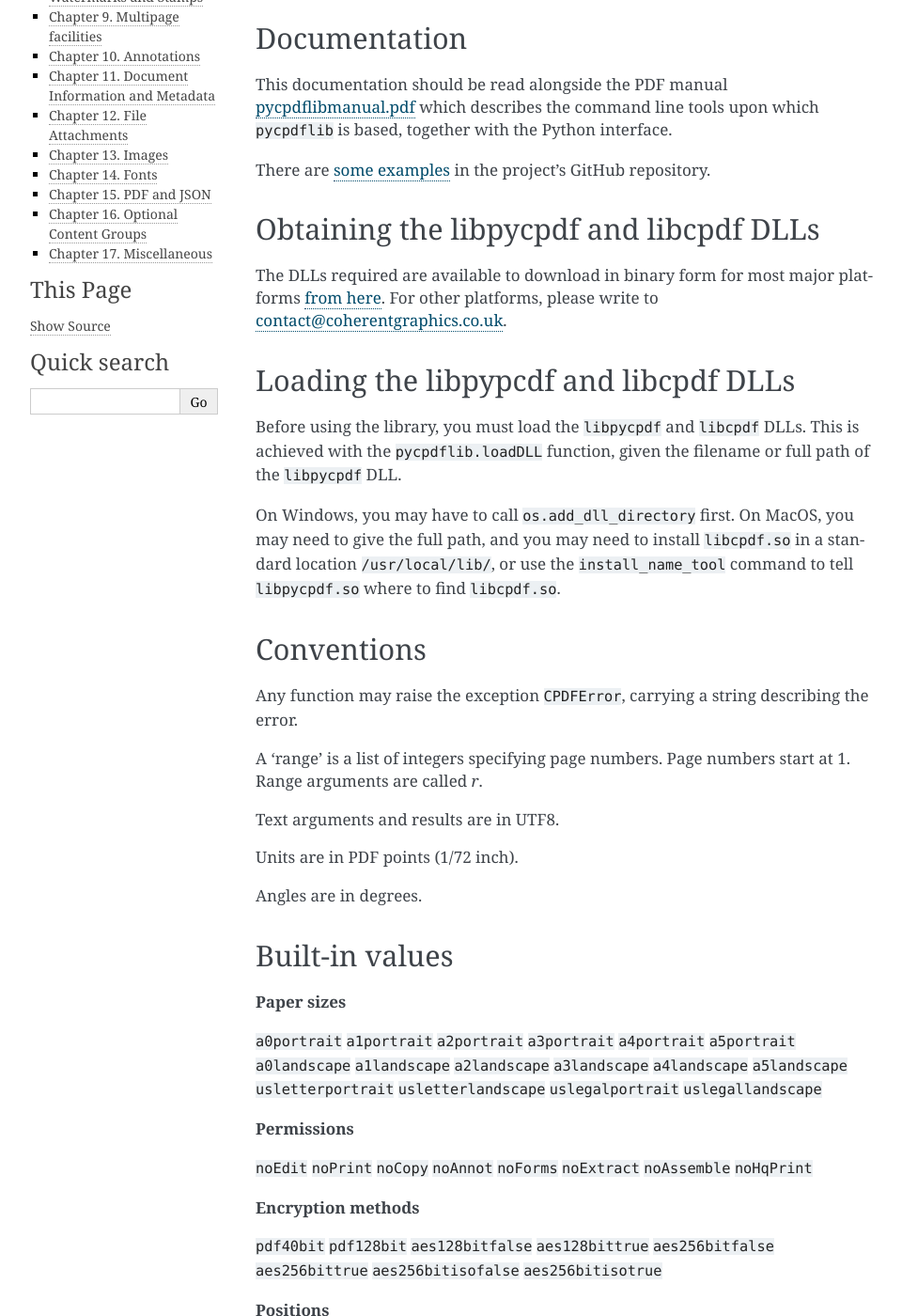
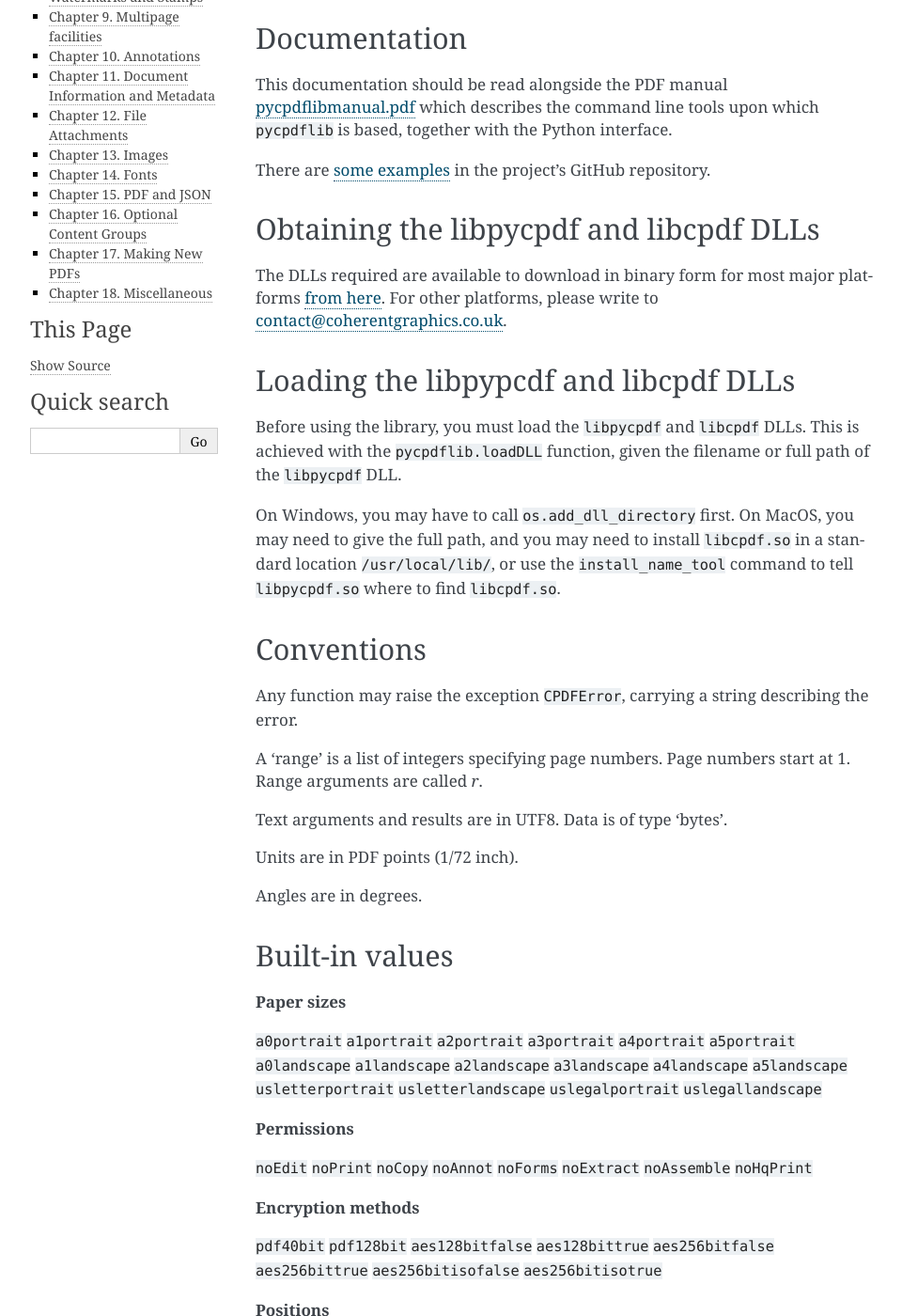
Before and after one commit to coherentgraphics/python-libcpdf, a Sphinx documentation site: the page built from source/index.rst, in a window 1280 px wide and 1400 px high, scrolled down 528 px. Shown: the whole window at 94% size, without its empty margins (148-1108 px from the left). Built offline with Sphinx 7.4.7, drawn with Linux system fonts in a browser that asks for light colours; some of the changed text lies outside the part shown.

Commit message:
Update python HTML docs for v2.5

```diff
--- a/source/index.rst
+++ b/source/index.rst
@@ -59,7 +59,7 @@
 A 'range' is a list of integers specifying page numbers. Page numbers start at
 1. Range arguments are called `r`.
 
-Text arguments and results are in UTF8.
+Text arguments and results are in UTF8. Data is of type 'bytes'.
 
 Units are in PDF points (1/72 inch).
 
@@ -371,7 +376,15 @@
 .. autofunction:: OCGOrderAll
 .. autofunction:: OCGCoalesce
 
-Chapter 17. Miscellaneous
+Chapter 17. Making New PDFs
+---------------------------
+
+.. autofunction:: blankDocument
+.. autofunction:: blankDocumentPaper
+.. autofunction:: textToPDF
+.. autofunction:: textToPDFPaper
+
+Chapter 18. Miscellaneous
 -------------------------
 
 .. autofunction:: draft
```
Also changed, not shown: other parts of source/index.rst (+11 -2 lines), pycpdflib.py (+0 -8 lines).
